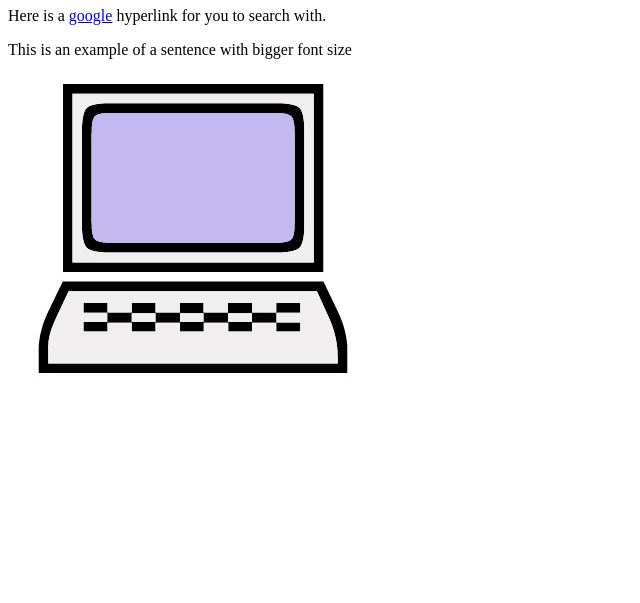
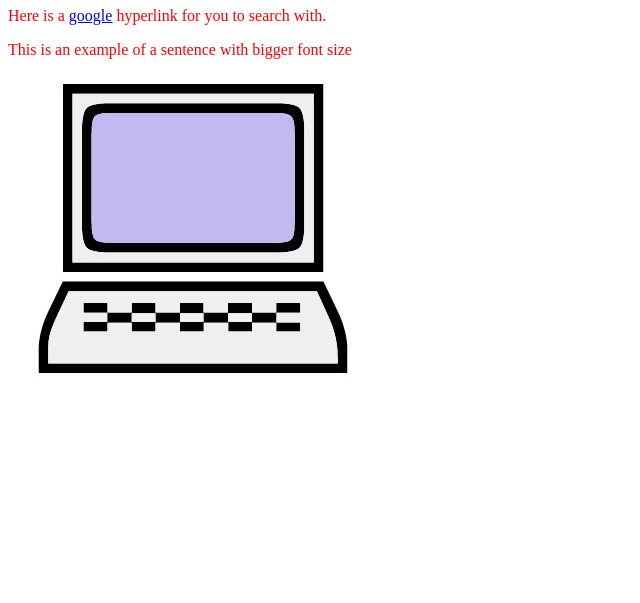
Before and after one commit to brockdarling/brockdarling.github.io, a plain HTML site: page index.html in a window 1280 px wide. Shown: the part 197-800 px from the top of the page, without its empty margins (0-640 px from the left). Drawn offline with Linux system fonts and the light colour scheme.

Commit message:
Update index.html

```diff
--- a/index.html
+++ b/index.html
@@ -3,7 +3,7 @@
 <html>
    <head>
       <style>
-
+         p {color: red;}
 
          </style
      </head>
```
